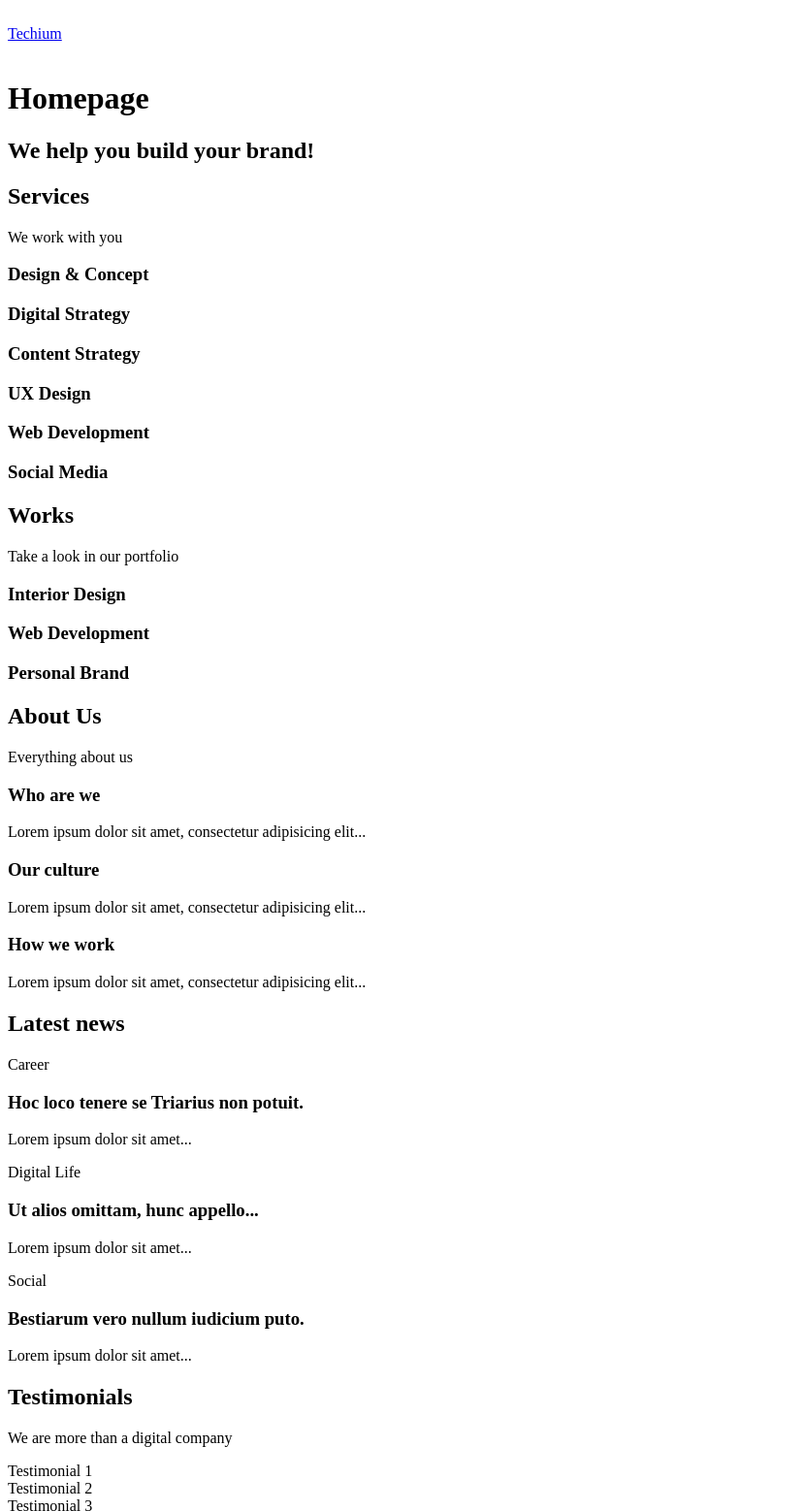
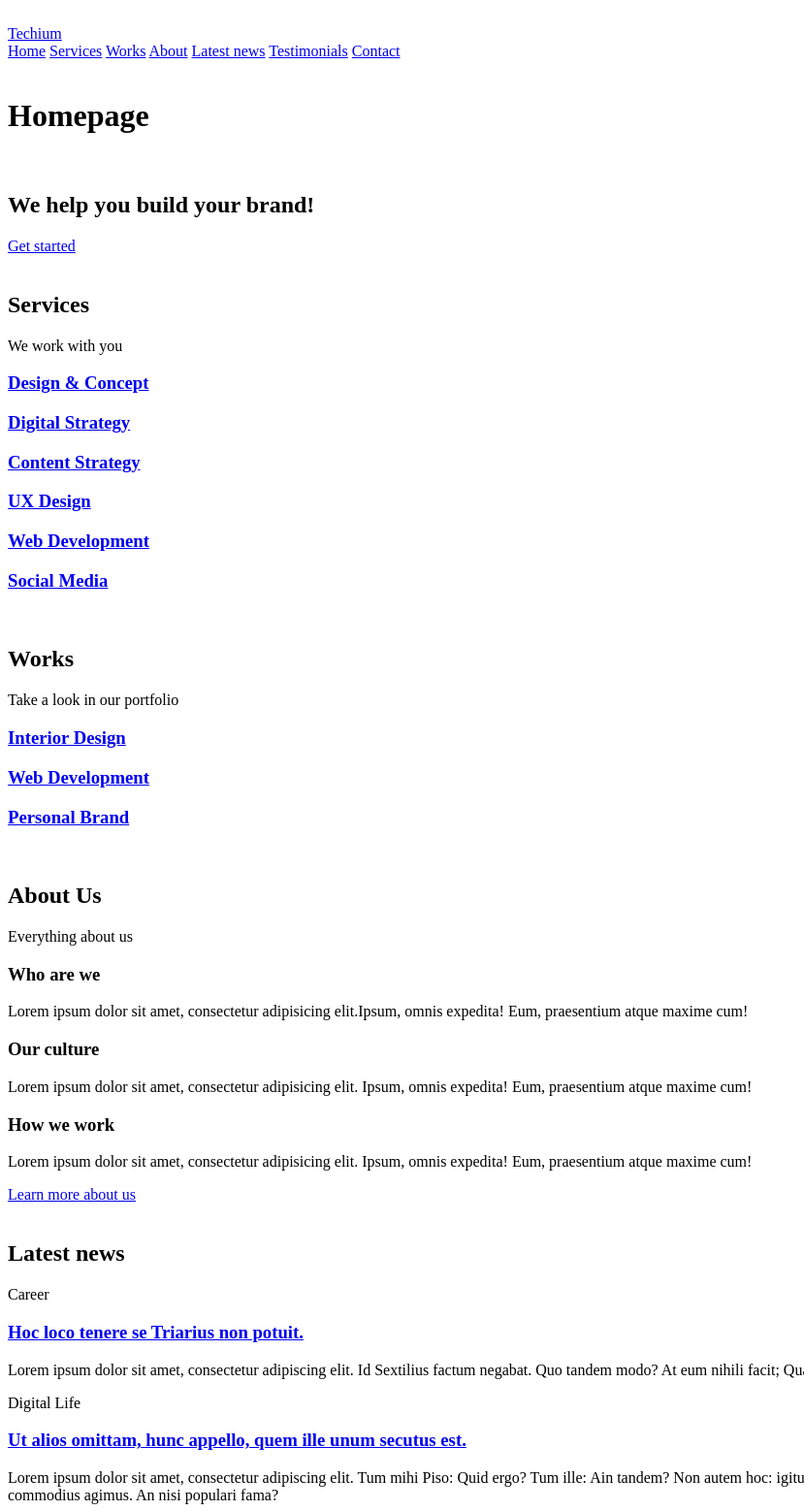
Before and after one commit to Noam72T/holbertonschool-web_front_end, a plain HTML site: page html_advanced/18-index.html in a window 1280 px wide. Shown: the top 1558 px of the page at 97% size, without its empty margins (0-829 px from the left). Drawn offline with Linux system fonts and the light colour scheme.

Commit message:
fix comment

```diff
--- a/html_advanced/18-index.html
+++ b/html_advanced/18-index.html
@@ -1,60 +1,69 @@
 <!DOCTYPE html>
 <html lang="en">
+
 <head>
-    <meta charset="UTF-8">
+    <meta charset="utf-8">
     <meta name="viewport" content="width=device-width, initial-scale=1.0, viewport-fit=cover">
     <title>Homepage - Techium</title>
     <meta name="description" content="Techium is a digital agency">
+    <link rel="icon" type="image/x-icon" href="./favicon.ico">
+    <link rel="icon" type="image/png" href="./favicon.png">
 </head>
+
 <body>
+    <br>
     <!-- Header -->
-    <br>
+    <header>
         <div>
-        <header>
             <div>
                 <a href="/">
                     <span>Techium</span>
                 </a>
             </div>
-            <nav></nav>
+            <nav>
+                <a href="/">Home</a>
+                <a href="#services">Services</a>
+                <a href="#works">Works</a>
+                <a href="#about">About</a>
+                <a href="#latest_news">Latest news</a>
+                <a href="#testimonials">Testimonials</a>
+                <a href="#contact">Contact</a>
+            </nav>
+        </div>
     </header>
-    </div>
-
+    <br>
     <!-- Main -->
-    <br>
     <main>
         <h1>Homepage</h1>
-
-        <!-- Hero section -->
-        <main>
-
+        <br>
         <!-- Hero section -->
         <section>
             <div>
                 <h2>We help you build your brand!</h2>
+                <a href="#">Get started</a>
             </div>
         </section>
-
+        <br>
         <!-- Services section -->
-            <section>
+        <section id="services">
             <div>
                 <header>
                     <h2>Services</h2>
                     <p>We work with you</p>
                 </header>
                 <div>
-                        <h3>Design & Concept</h3>
-                        <h3>Digital Strategy</h3>
-                        <h3>Content Strategy</h3>
-                        <h3>UX Design</h3>
-                        <h3>Web Development</h3>
-                        <h3>Social Media</h3>
+                    <h3><a href="#">Design & Concept</h3></a>
+                    <h3><a href="#">Digital Strategy</h3></a>
+                    <h3><a href="#">Content Strategy</h3></a>
+                    <h3><a href="#">UX Design</a></h3>
+                    <h3><a href="#">Web Development</a></h3>
+                    <h3><a href="#">Social Media</a></h3>
                 </div>
             </div>
         </section>
-
+        <br>
         <!-- Works section -->
-            <section>
+        <section id="works">
             <div>
                 <header>
                     <h2>Works</h2>
@@ -62,20 +71,26 @@
                 </header>
                 <div>
                     <article>
-                            <h3>Interior Design</h3>
+                        <h3>
+                            <a href="#">Interior Design</a>
+                        </h3>
                     </article>
                     <article>
-                            <h3>Web Development</h3>
+                        <h3>
+                            <a href="#">Web Development</a>
+                        </h3>
                     </article>
                     <article>
-                            <h3>Personal Brand</h3>
+                        <h3>
+                            <a href="#">Personal Brand</a>
+                        </h3>
                     </article>
                 </div>
             </div>
         </section>
-
+        <br>
         <!-- About Us section -->
-            <section>
+        <section id="about">
             <div>
                 <header>
                     <h2>About Us</h2>
@@ -83,17 +98,21 @@
                 </header>
                 <div>
                     <h3>Who are we</h3>
-                        <p>Lorem ipsum dolor sit amet, consectetur adipisicing elit...</p>
+                    <p>Lorem ipsum dolor sit amet, consectetur adipisicing elit.Ipsum, omnis expedita! Eum, praesentium
+                        atque maxime cum!</p>
                     <h3>Our culture</h3>
-                        <p>Lorem ipsum dolor sit amet, consectetur adipisicing elit...</p>
+                    <p>Lorem ipsum dolor sit amet, consectetur adipisicing elit. Ipsum, omnis expedita! Eum, praesentium
+                        atque maxime cum!</p>
                     <h3>How we work</h3>
-                        <p>Lorem ipsum dolor sit amet, consectetur adipisicing elit...</p>
+                    <p>Lorem ipsum dolor sit amet, consectetur adipisicing elit. Ipsum, omnis expedita! Eum, praesentium
+                        atque maxime cum!</p>
                 </div>
+                <a href="about.html">Learn more about us</a>
             </div>
         </section>
-
+        <br>
         <!-- Latest news section -->
-            <section>
+        <section id="latest_news">
             <div>
                 <header>
                     <h2>Latest news</h2>
@@ -101,25 +120,36 @@
                 <div>
                     <article>
                         <p>Career</p>
-                            <h3>Hoc loco tenere se Triarius non potuit.</h3>
-                            <p>Lorem ipsum dolor sit amet...</p>
+                        <h3>
+                            <a href="#">Hoc loco tenere se Triarius non potuit.</a>
+                        </h3>
+                        <p>Lorem ipsum dolor sit amet, consectetur adipiscing elit. Id Sextilius factum negabat. Quo
+                            tandem modo? At eum nihili facit; Quae contraria sunt his, malane?</p>
                     </article>
                     <article>
                         <p>Digital Life</p>
-                            <h3>Ut alios omittam, hunc appello...</h3>
-                            <p>Lorem ipsum dolor sit amet...</p>
+                        <h3>
+                            <a href="#">Ut alios omittam, hunc appello, quem ille unum secutus est.</a>
+                        </h3>
+                        <p>Lorem ipsum dolor sit amet, consectetur adipiscing elit. Tum mihi Piso: Quid ergo? Tum ille:
+                            Ain tandem? Non autem hoc: igitur ne illud quidem. Sed quod proximum fuit non vidit. Nos
+                            commodius agimus. An nisi populari fama?</p>
                     </article>
                     <article>
                         <p>Social</p>
-                            <h3>Bestiarum vero nullum iudicium puto.</h3>
-                            <p>Lorem ipsum dolor sit amet...</p>
+                        <h3>
+                            <a href="#">Bestiarum vero nullum iudicium puto.</a>
+                        </h3>
+                        <p>Lorem ipsum dolor sit amet, consectetur adipiscing elit. Non igitur bene. Quid enim est a
+                            Chrysippo praetermissum in Stoicis? Pugnant Stoici cum Peripateticis. Prioris generis est
+                            docilitas, memoria; Apparet statim, quae sint officia, quae actiones.</p>
                     </article>
                 </div>
             </div>
         </section>
-
+        <br>
         <!-- Testimonials section -->
-            <section>
+        <section id="testimonials">
             <div>
                 <header>
                     <h2>Testimonials</h2>
@@ -132,25 +162,31 @@
                 </div>
             </div>
         </section>
-
+        <br>
         <!-- Contact section -->
-            <section>
+        <section id="contact">
             <div>
                 <header>
                     <h2>Contact</h2>
                     <p>We like to know new people</p>
                 </header>
                 <div>
-                        <p>Lorem ipsum dolor sit amet...</p>
+                    <p>Lorem ipsum dolor sit amet, consectetur adipiscing elit. Id Sextilius factum negabat. Quo tandem
+                        modo? At eum nihili facit; Quae contraria sunt his, malane?</p>
                 </div>
+                <a href="contact.html">Get in touch</a>
             </div>
         </section>
     </main>
-
+    <br>
     <!-- Footer -->
-
     <footer>
-            <div>Footer</div>
+        <div>
+            <a href="https://www.facebook.com/HolbertonSchool/">Facebook</a>
+            <a href="https://twitter.com/holbertonschool">Twitter</a>
+            <a href="https://www.instagram.com/holbertonschool/">Instagram</a>
+        </div>
     </footer>
 </body>
+
 </html>
```
Also changed, not shown: html_advanced/30-styleguide.html (+10 -16 lines), html_advanced/32-styleguide.html (+44 -8 lines). Lines whose indentation alone changed are shown as unchanged.
